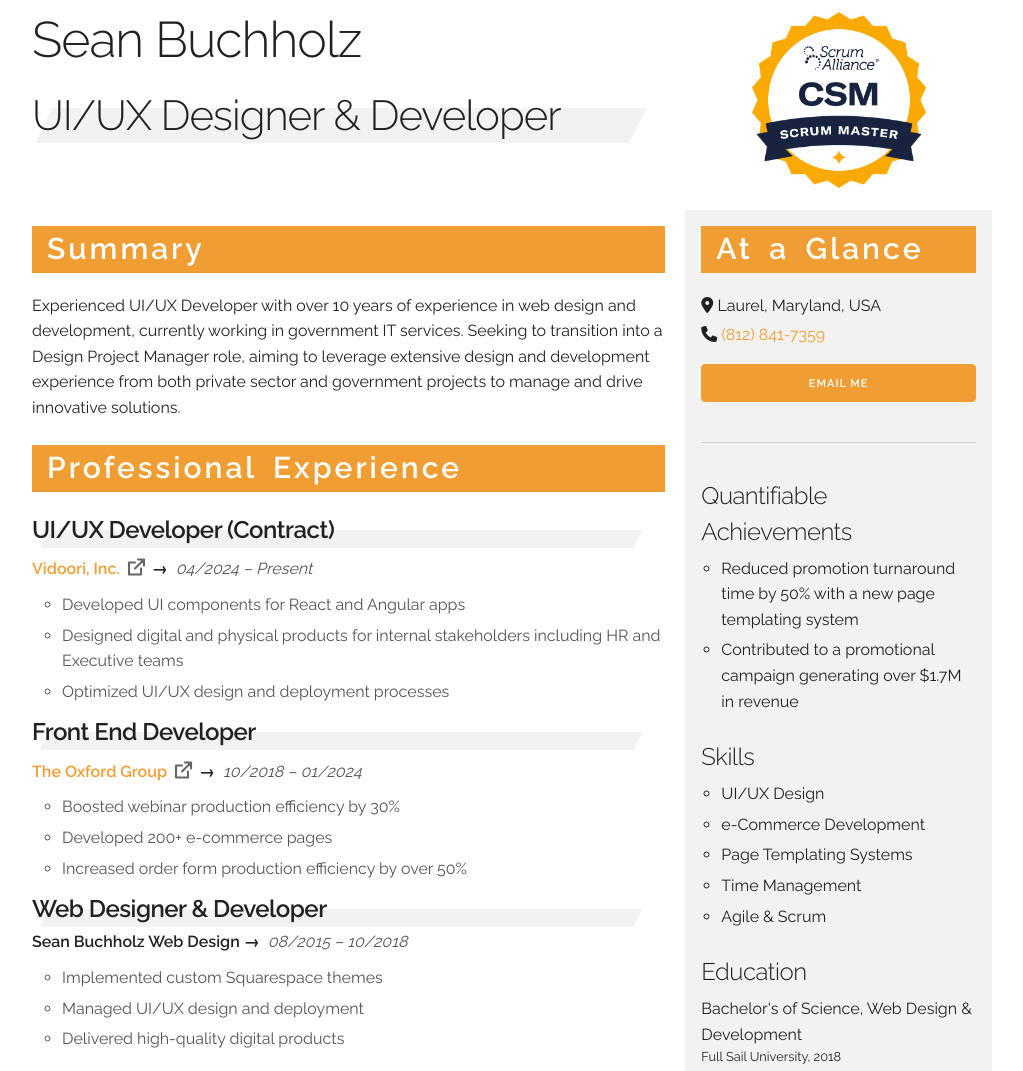
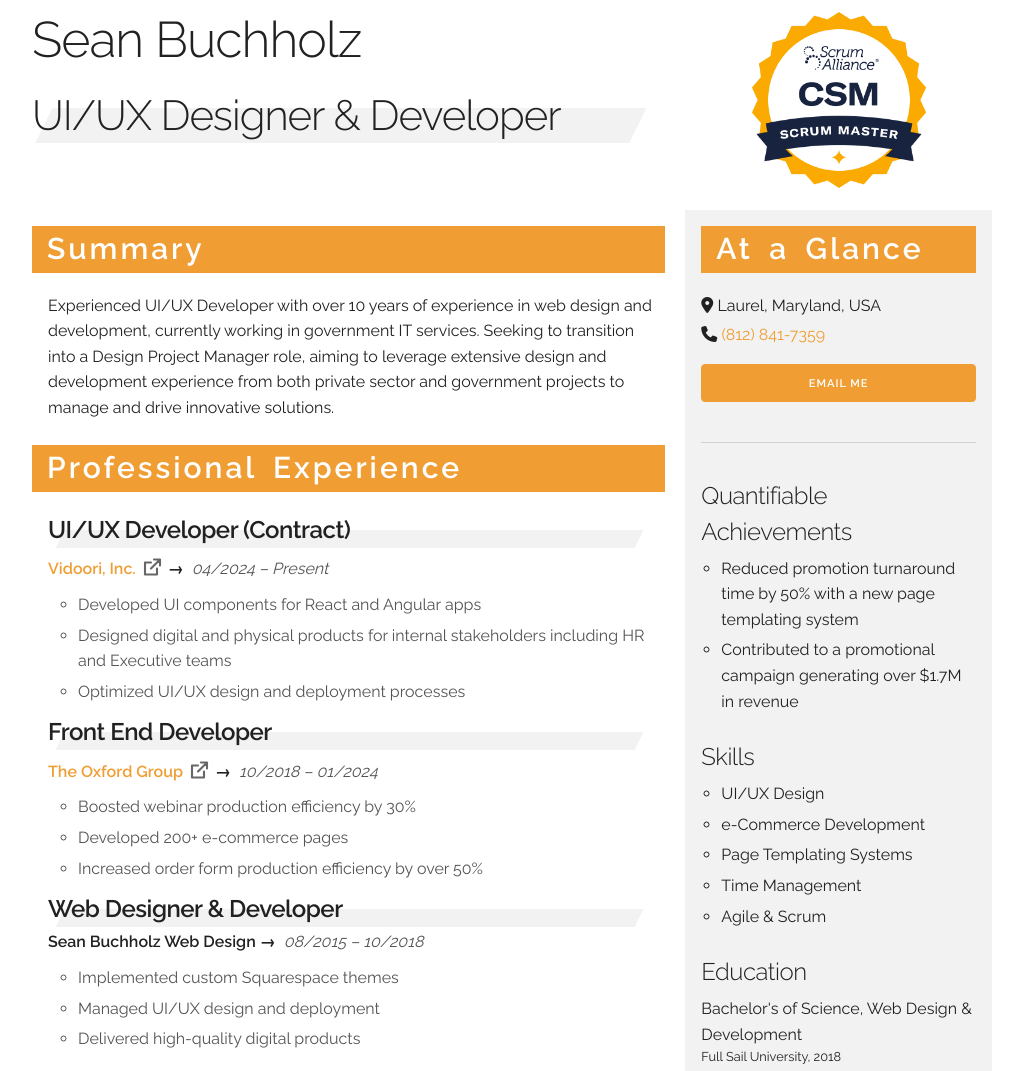
Before and after one commit to seanbuchholz/seanbuchholz.github.io, a plain HTML site: page index.html in a window 1280 px wide. Shown: the top 1071 px of the page, without its empty margins (128-1151 px from the left). Drawn offline with Linux system fonts and the light colour scheme.

Commit message:
Improve spacing in resume sections

```diff
--- a/css/custom.css
+++ b/css/custom.css
@@ -54,6 +54,9 @@ h4 {
 }
 li {
   list-style-position: outside;
+}
+section h4 + * {
+  padding-inline-start: 1em;
 }
 .section-list {
   list-style: none;
```
